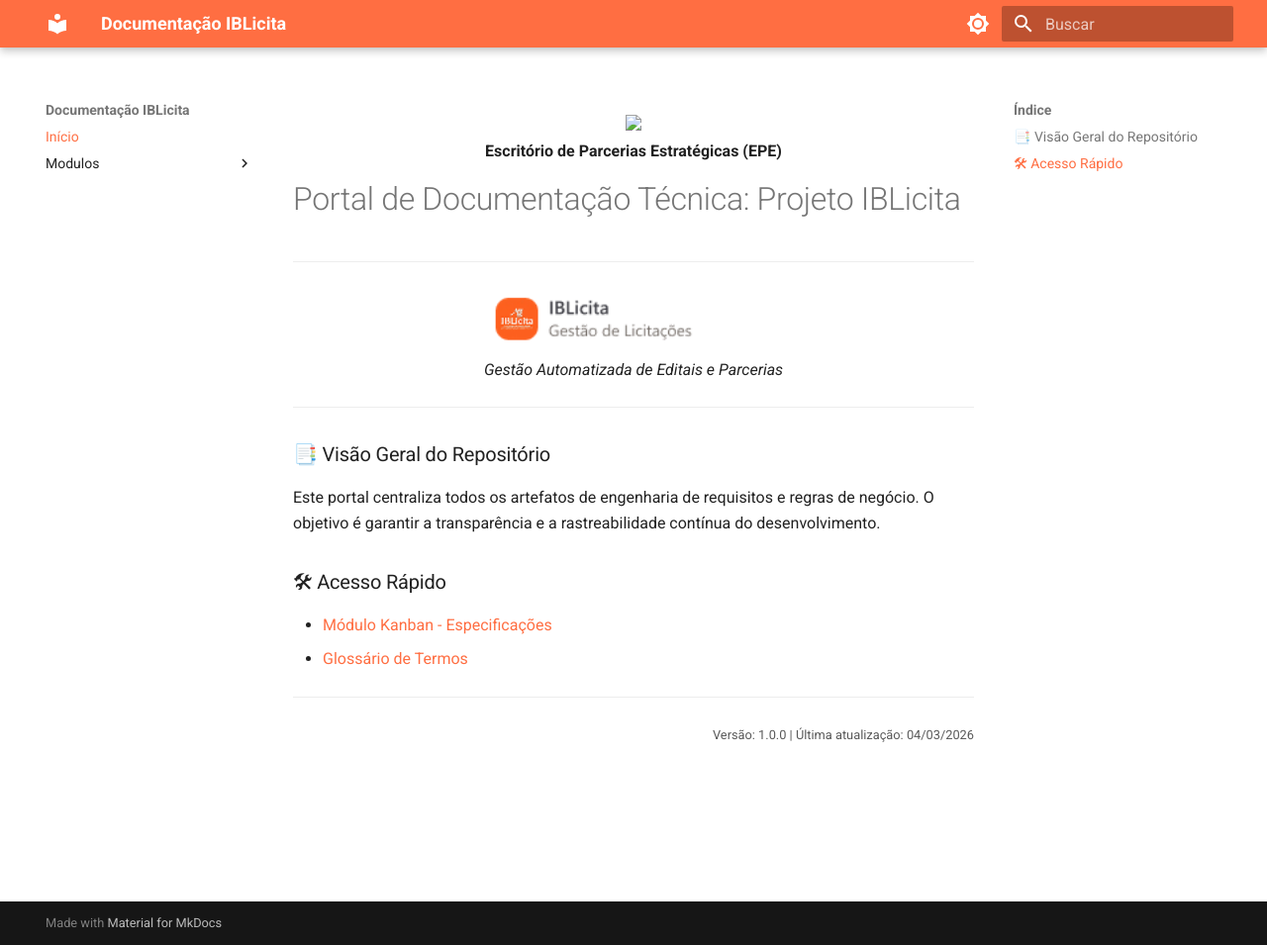
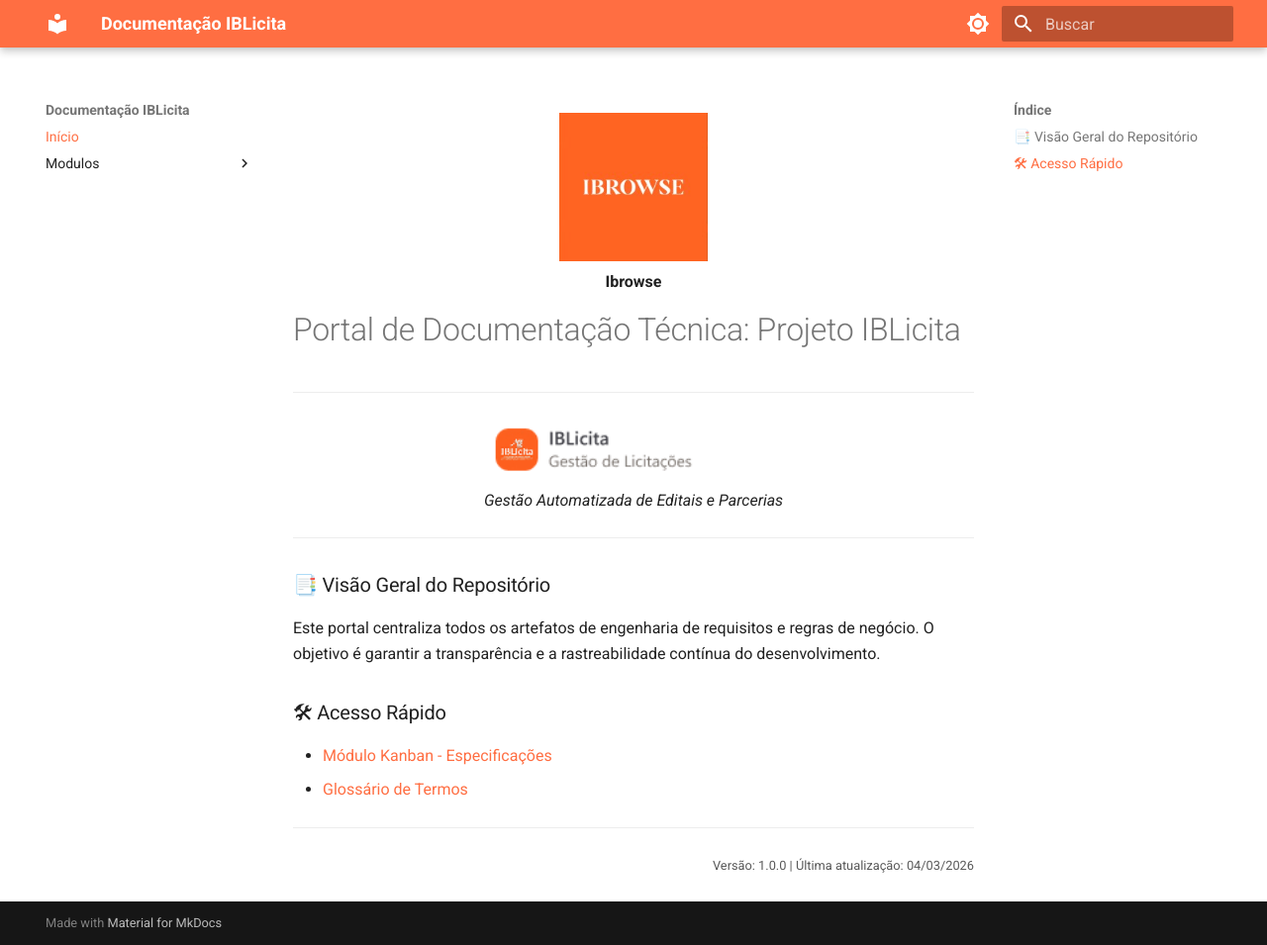
Before and after one commit to viniciocm/documentacao-projeto-IBLicita, an MkDocs documentation site: the page built from docs/index.md, in a window 1280 px wide and 955 px high. Shown: the whole window at 99% size. Built offline with MkDocs 1.6.1 and Material for MkDocs 9.7.7, drawn with Linux system fonts in a browser that asks for light colours.

```diff
--- a/docs/index.md
+++ b/docs/index.md
@@ -1,7 +1,7 @@
 <p align="center">
   <img src="assets/logo-cliente.png" width="150" />
   <br>
-  <strong>Escritório de Parcerias Estratégicas (EPE)</strong>
+  <strong>Ibrowse</strong>
 </p>
 
 # Portal de Documentação Técnica: Projeto IBLicita
```
Also changed, not shown: docs/exemplo/exemplo-hu.md (+1 -1 lines), docs/assets/logo-cliente.png (added).
